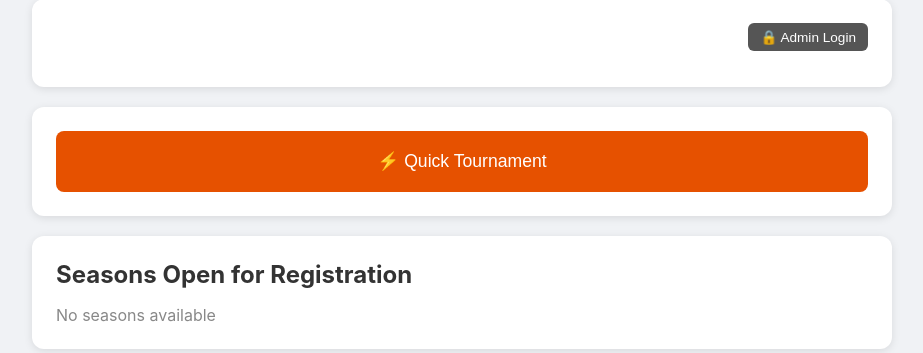
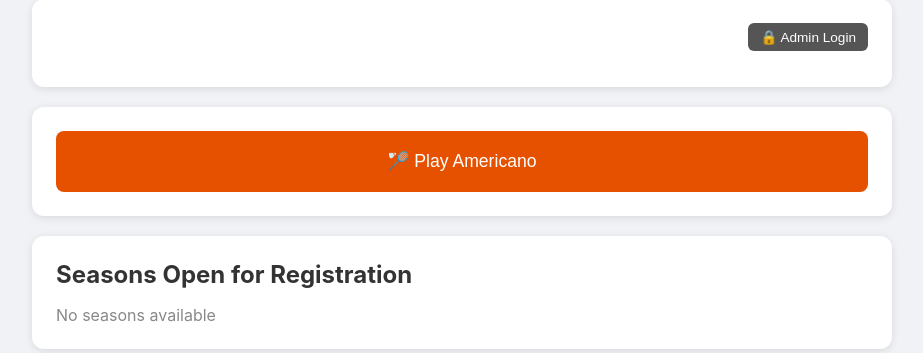
Before and after one commit to umashankarid/badminton-americano, a Flask app: page / in a window 1280 px wide. Shown: the part 126-479 px from the top of the page, without its empty margins (178-1101 px from the left). Run offline with Flask 3, Linux system fonts and the light colour scheme; data comes from the database, SQL or seed files in the repository; data that the repository does not hold is empty.

Commit message:
Rename Quick Tournament to Play Americano

```diff
--- a/templates/index.html
+++ b/templates/index.html
@@ -70,7 +70,7 @@
 
     <!-- Quick Tournament (visible to everyone) -->
     <div class="card">
-        <button class="nav-btn" style="background:#e65100;width:100%" onclick="showModal('quickTournamentModal')">⚡ Quick Tournament</button>
+        <button class="nav-btn" style="background:#e65100;width:100%" onclick="showModal('playAmericanoModal')">🏸 Play Americano</button>
     </div>
 
     <div class="card" id="seasonCard">
@@ -184,10 +184,10 @@
 </div>
 
 <!-- Quick Tournament Modal -->
-<div id="quickTournamentModal" class="modal">
+<div id="playAmericanoModal" class="modal">
     <div class="modal-content">
-        <span class="close" onclick="hideModal('quickTournamentModal')">&times;</span>
-        <h2>⚡ Quick Tournament</h2>
+        <span class="close" onclick="hideModal('playAmericanoModal')">&times;</span>
+        <h2>🏸 Play Americano</h2>
         <input type="text" id="qtName" placeholder="Tournament name">
         <label style="font-weight:500;display:block;margin-bottom:4px">Players (one per line)</label>
         <textarea id="qtPlayers" placeholder="Anna&#10;Ben&#10;Chris&#10;David" style="width:100%;padding:10px;border:1px solid #ddd;border-radius:6px;min-height:120px;font-family:inherit;margin-bottom:10px"></textarea>
@@ -510,7 +510,7 @@ async function createQuickTournament() {
     });
     const result = await res.json();
     if (result.error) { alert(result.error); return; }
-    hideModal('quickTournamentModal');
+    hideModal('playAmericanoModal');
     window.location.href = `/tournament/${result.slug}`;
 }
 
```
